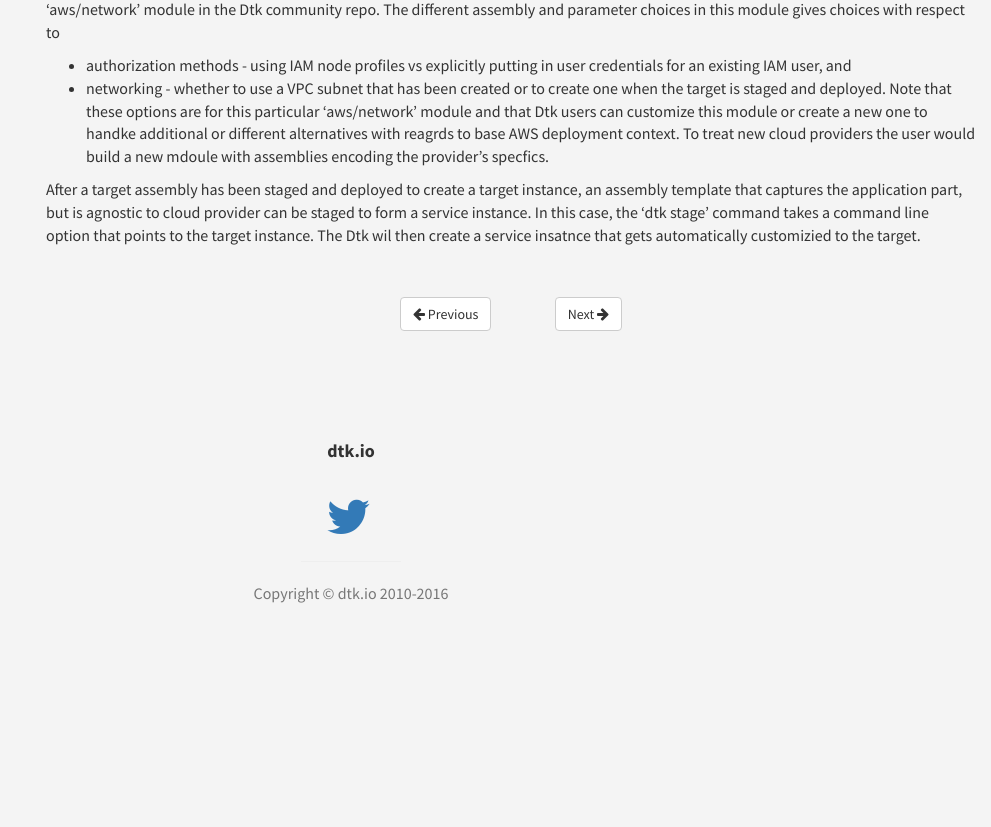
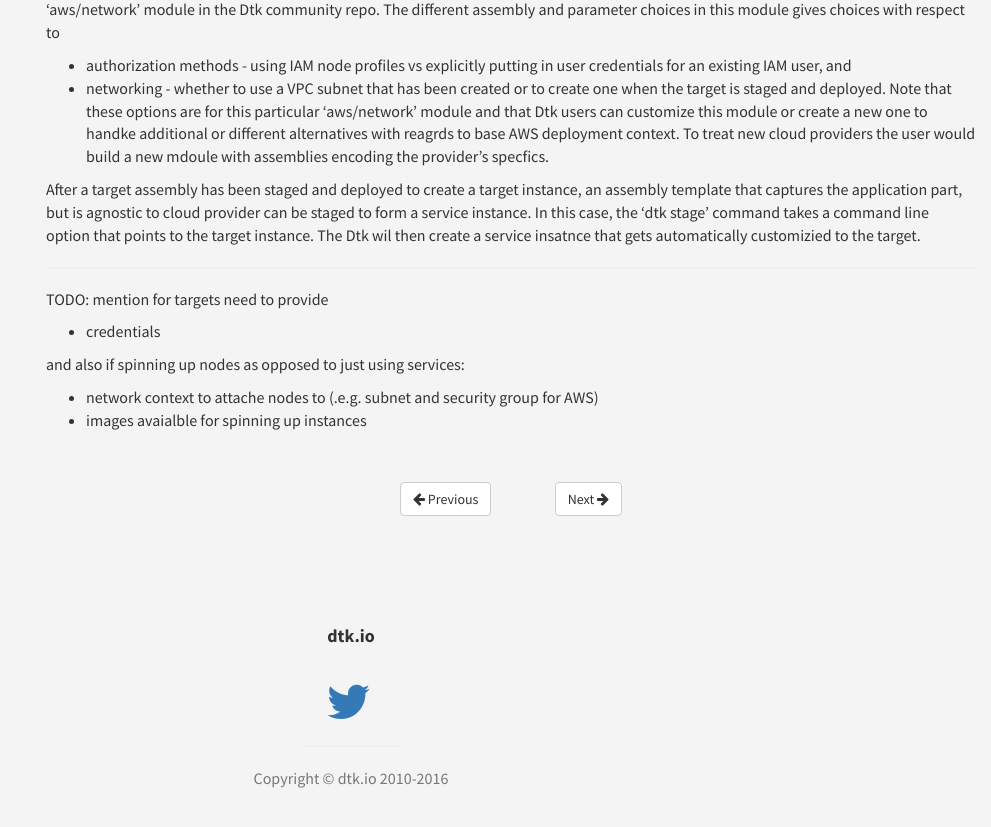
Before and after one commit to dtk/dtk-docs-v1, a Jekyll site: the page built from targets.md, in a window 1280 px wide and 900 px high, scrolled down 738 px. Shown: the top 827 px of the window, without its empty margins (289-1280 px from the left). Built offline with Jekyll 4.4.1, drawn with Linux system fonts in a browser that asks for light colours; before the commit the page ends 1453 px from its top, so only the background shows below that.

Commit message:
Note on what is in a target

```diff
--- a/targets.md
+++ b/targets.md
@@ -23,3 +23,13 @@ A basic functionality provided by the Dtk is to enable applications and services
 Note that these options are for this particular 'aws/network' module and that Dtk users can customize this module or create a new one to handke additional or different alternatives with reagrds to base AWS deployment context. To treat new cloud providers the user would build a new mdoule with assemblies encoding the provider's specfics.
 
 After a target assembly has been staged and deployed to create a target instance, an assembly template that captures the application part, but is agnostic to cloud provider can be staged to form a service instance. In this case, the 'dtk stage' command takes a command line option that points to the target instance. The Dtk wil then create a service insatnce that gets automatically customizied to the target.
+
+
+-------
+
+TODO: mention for targets need to provide
+* credentials
+
+and also if spinning up nodes as opposed to just using services:
+* network context to attache nodes to (.e.g. subnet and security group for AWS)
+* images avaialble for spinning up instances
```
